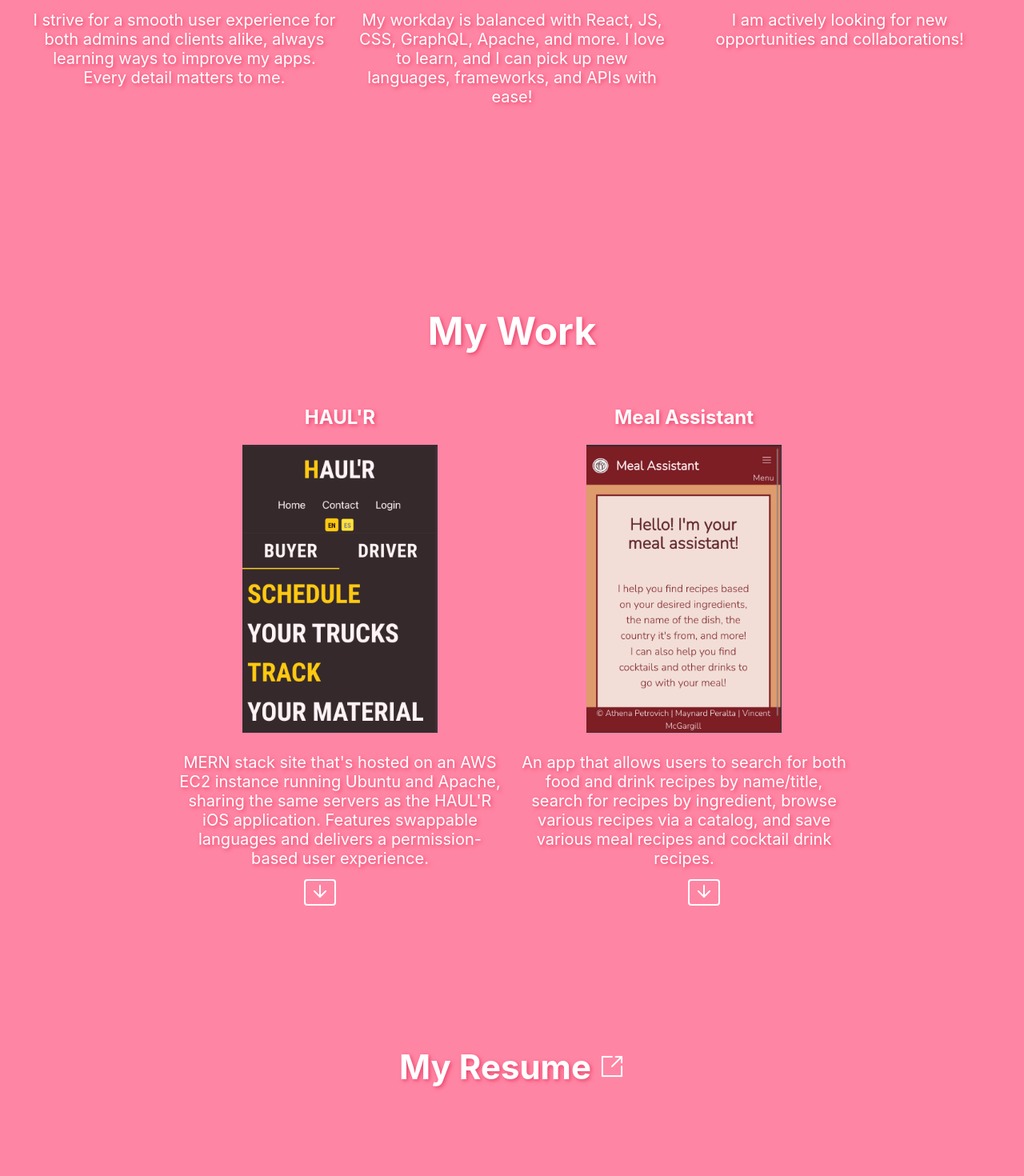
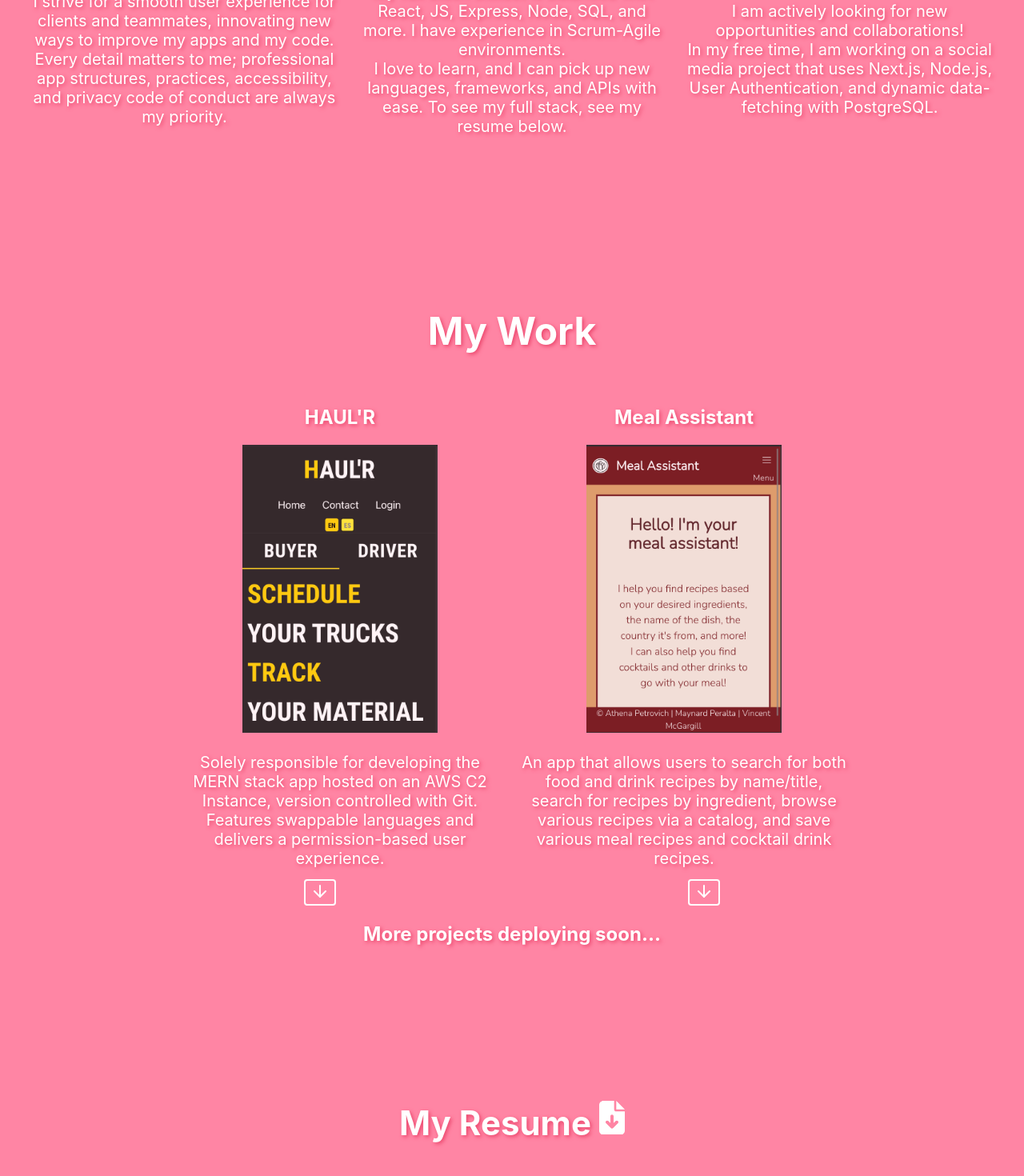
Before and after one commit to strawberryboar/Athenas-Portfolio, a React (Create React App) app: page / in a window 1280 px wide. Shown: the part 1263-2733 px from the top of the page at 80% size. Built offline with nearby package versions, Linux system fonts and the light colour scheme.

Commit message:
Updated resume, added more skill text

```diff
--- a/src/pages/Homepage.css
+++ b/src/pages/Homepage.css
@@ -248,8 +248,13 @@
   font-size: 42px;
 }
 
-.resumeBox img {
+.resumeBox svg {
   width: 32px;
+  fill: white;
+}
+
+.hideArrow {
+  display: none;
 }
 
 .backToTop svg {
--- a/src/pages/Homepage.js
+++ b/src/pages/Homepage.js
@@ -16,6 +16,8 @@
 import MealAssist from '../assets/MealAssist.png';
 import External from '../assets/External.png';
 import Portrait from '../assets/Portrait.png';
+import Resume from '../assets/Resume.pdf';
+import { ReactComponent as Download} from '../assets/download.svg';
 
 
 export default function Homepage() {
@@ -68,17 +70,17 @@
                 <div className='linkBox' id='aboutBox'>
                     <h2>Values</h2>
                     <img id='aboutImg' src={Trust}/>
-                    <p>I strive for a smooth user experience for both admins and clients alike, always learning ways to improve my apps. Every detail matters to me.</p>
+                    <p>I strive for a smooth user experience for clients and teammates, innovating new ways to improve my apps and my code. <br />Every detail matters to me; professional app structures, practices, accessibility, and privacy code of conduct are always my priority. </p>
                 </div>
                 <div className='linkBox' id='aboutBox'>
                     <h2>Skills</h2>
                     <img id='aboutImg' src={Wrench}/>
-                    <p>My workday is balanced with React, JS, CSS, GraphQL, Apache, and more. I love to learn, and I can pick up new languages, frameworks, and APIs with ease!</p>
+                    <p>My full stack skillset is balanced with React, JS, Express, Node, SQL, and more. I have experience in Scrum-Agile environments. <br />I love to learn, and I can pick up new languages, frameworks, and APIs with ease. To see my full stack, see my resume below.</p>
                 </div>
                 <div className='linkBox' id='aboutBox'>
                     <h2>Status</h2>
                     <img id='aboutImg' src={Status}/>
-                    <p>I am actively looking for new opportunities and collaborations!</p>
+                    <p>I am actively looking for new opportunities and collaborations!<br /> In my free time, I am working on a social media project that uses Next.js, Node.js, User Authentication, and dynamic data-fetching with PostgreSQL.</p>
                 </div>
             </div>
             {/* <Link src='/'>
@@ -102,7 +104,7 @@
                     <a href='https://haulrcorp.com/' target='__blank'>
                         <img src={Haulr}/>
                     </a>
-                    <p>MERN stack site that's hosted on an AWS EC2 instance running Ubuntu and Apache, sharing the same servers as the HAUL'R iOS application. Features swappable languages and delivers a permission-based user experience.</p>
+                    <p>Solely responsible for developing the MERN stack app hosted on an AWS C2 Instance, version controlled with Git. Features swappable languages and delivers a permission-based user experience.</p>
 
                     <div className='collapseHidden'>
                     <Collapse>
@@ -134,14 +136,18 @@
                         </Collapse>
                     </div>
                 </div>
-                {/* <div className='linkBox'>
-                    <h2>website</h2>
-                        <a href='#'>link</a>
-                        <img src={catPng}/>
+                {/* <div className='linkBox' id='workBox'>
+                    <h2>More uploading soon...</h2> */}
+                        {/* <a href='#'>link</a> */}
+                        {/* <img src={catPng}/> */}
 
-                    <p>peepee</p>
-
+                    {/* <p>peepee</p> */}
+                    {/* <div className='hideArrow collapseHidden'>
+                        <Collapse>
+                            <p>W.I.P</p>
+                        </Collapse>
                     </div> */}
+                    {/* </div> */}
                 </div>
                 <div className='collapseBtns'>
                         <Collapse>
@@ -165,13 +171,17 @@
                             </ul>
                         </Collapse>
                         {/* <Collapse>
-                                <p>poopoo</p>
+                                <p>W.I.P</p>
                         </Collapse> */}
                     </div>
+                    <h2>More projects deploying soon...</h2>
                 <div className='resumeBox'>
-                    <a href='https://docs.google.com/document/d/1Sw3tcfoq1E4ItfYqsVsgJNZ6EwO4Pujsn6BnkyGApwM/edit?usp=sharing' target='__blank'>
+                    <a href={Resume}
+                    target='__blank'
+                    download='Resume'
+                    rel="noopener noreferrer">
                         My Resume&nbsp;
-                        <img src={External} className='resumeImg'/>
+                        <Download className='resumeImg'/>
                         </a>
                 </div>
         </div>
@@ -195,3 +205,5 @@
 // <a target="_blank" href="https://icons8.com/icon/47805/ok">Status</a> icon by <a target="_blank" href="https://icons8.com">Icons8</a>
 
 // <a target="_blank" href="https://icons8.com/icon/97yMswDv6EGq/external">External</a> icon by <a target="_blank" href="https://icons8.com">Icons8</a>
+
+// <a href="https://www.flaticon.com/free-icons/save" title="save icons">Save icons created by mavadee - Flaticon</a>
```
Also changed, not shown: src/assets/download.svg (added), 1 other file (tests, documents, lock files or other folders).
